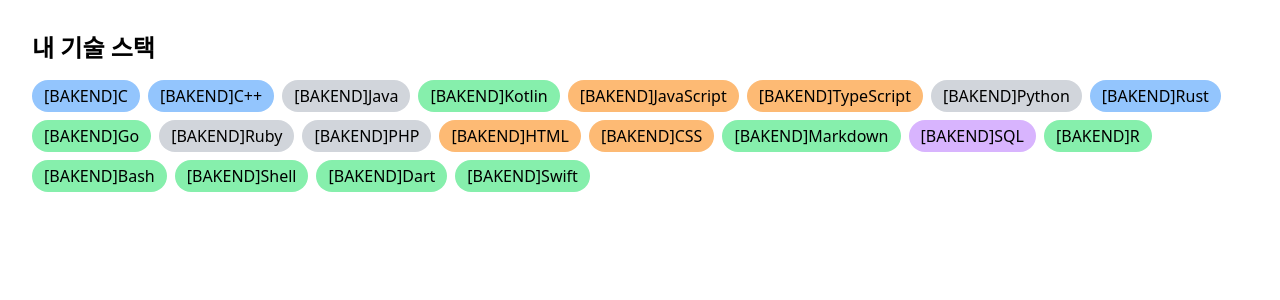
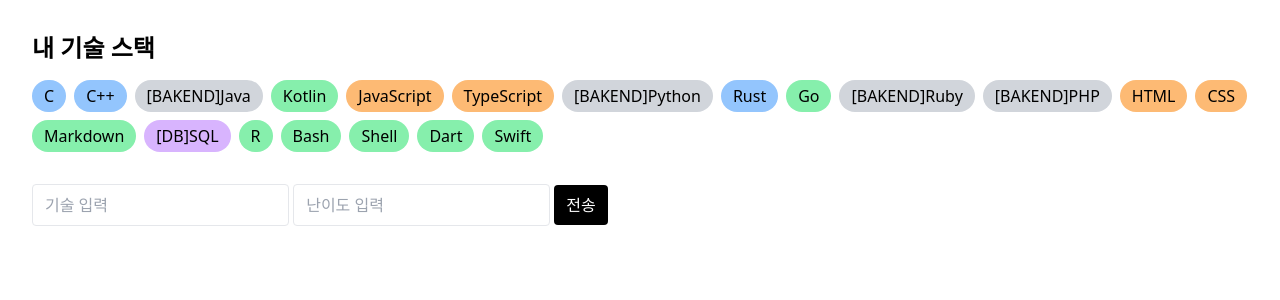
Before and after one commit to wooju2942/hello_flask, a Flask app: page / in a window 1280 px wide. Shown: the top 300 px of the page. Run offline with Flask 3, Linux system fonts and the light colour scheme; some libraries are stand-ins or nearby versions.

Commit message:
메세지

```diff
--- a/app.py
+++ b/app.py
@@ -1,4 +1,4 @@
-from flask import Flask, render_template
+from flask import Flask, render_template, request
 
 app = Flask(__name__)
 
@@ -16,5 +16,11 @@ def home():
     ]
     return render_template('index.html', data=skills)
 
+@app.route('/send', methods=['POST'])
+def send():
+    skill = request.form.get('skill')
+    level = request.form.get('level')
+    return skill + " : " + level
+
 if __name__ == '__main__':
     app.run(debug=True)
--- a/templates/index.html
+++ b/templates/index.html
@@ -13,18 +13,24 @@
                 {% if skill == "Python" or skill == "Java" or skill == "Ruby" or skill == "PHP" %}
                     <span class="bg-gray-300 px-3 py-1 rounded-full">[BAKEND]{{ skill }}</span>
                 {% elif skill == "SQL" %}
-                    <span class="bg-purple-300 px-3 py-1 rounded-full">[BAKEND]{{ skill }}</span>
+                    <span class="bg-purple-300 px-3 py-1 rounded-full">[DB]{{ skill }}</span>
                 {% elif skill == "HTML" or skill == "CSS" or skill == "JavaScript" or skill == "TypeScript" %}
-                    <span class="bg-orange-300 px-3 py-1 rounded-full">[BAKEND]{{ skill }}</span>
+                    <span class="bg-orange-300 px-3 py-1 rounded-full">{{ skill }}</span>
                 {% elif skill == "C" or skill == "C++" or skill == "Rust" %}
-                    <span class="bg-blue-300 px-3 py-1 rounded-full">[BAKEND]{{ skill }}</span>
+                    <span class="bg-blue-300 px-3 py-1 rounded-full">{{ skill }}</span>
                 {% elif skill == "Go" or skill == "Dart" or skill == "Kotlin" or skill == "Swift" or skill == "Bash" or skill == "Shell" or skill == "Markdown" or skill == "R" %}
-                    <span class="bg-green-300 px-3 py-1 rounded-full">[BAKEND]{{ skill }}</span>
+                    <span class="bg-green-300 px-3 py-1 rounded-full">{{ skill }}</span>
                 {% else %}
                     <span class="bg-gray-300 px-3 py-1 rounded-full">{{ skill }}</span>
                 {% endif %}
-             {%endif%}
+            {%endif%}
         {% endfor %}
-        </div>
+    </div>
+    <form action="/send" method="POST" class="mt-8">
+        <input type="text" name="skill" placeholder="기술 입력" class="border px-3 py-2 rounded">
+        <input type="text" name="level" placeholder="난이도 입력" class="border px-3 py-2 rounded">
+        <button type="submit" class="bg-black text-white px-3 py-2 rounded">전송</button>
+</form>
+</form>
 </body>
 </html>
```
